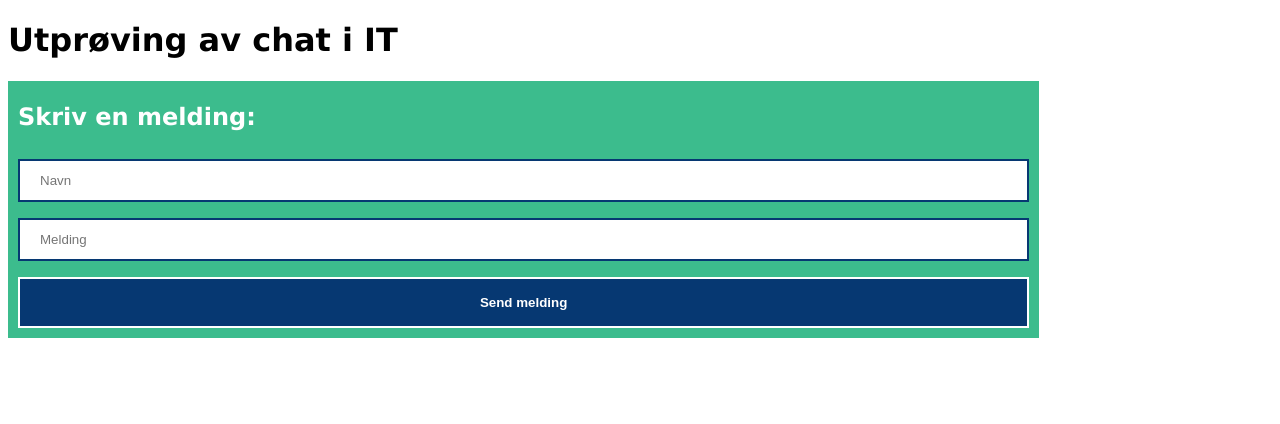
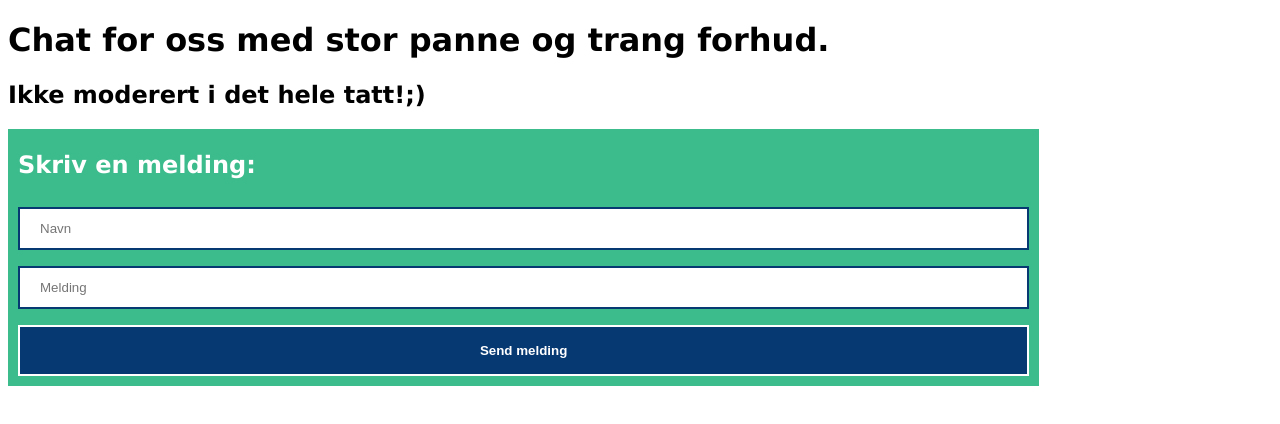
Before and after one commit to andersgar/shitchat, a plain HTML site: page webApp.html in a window 1280 px wide. Drawn offline with Linux system fonts and the light colour scheme; no server answers.

Commit message:
Update webApp.html

```diff
--- a/webApp.html
+++ b/webApp.html
@@ -7,7 +7,8 @@
     <title>Document</title>
 </head>
 <body>
-    <h1>Utprøving av chat i IT</h1>
+    <h1>Chat for oss med stor panne og trang forhud.</h1>
+    <h2>Ikke moderert i det hele tatt!;)</h2>
     <div id="chatInputBox">
         <h2>Skriv en melding:</h2>
         <form id="meldingInput">
```
